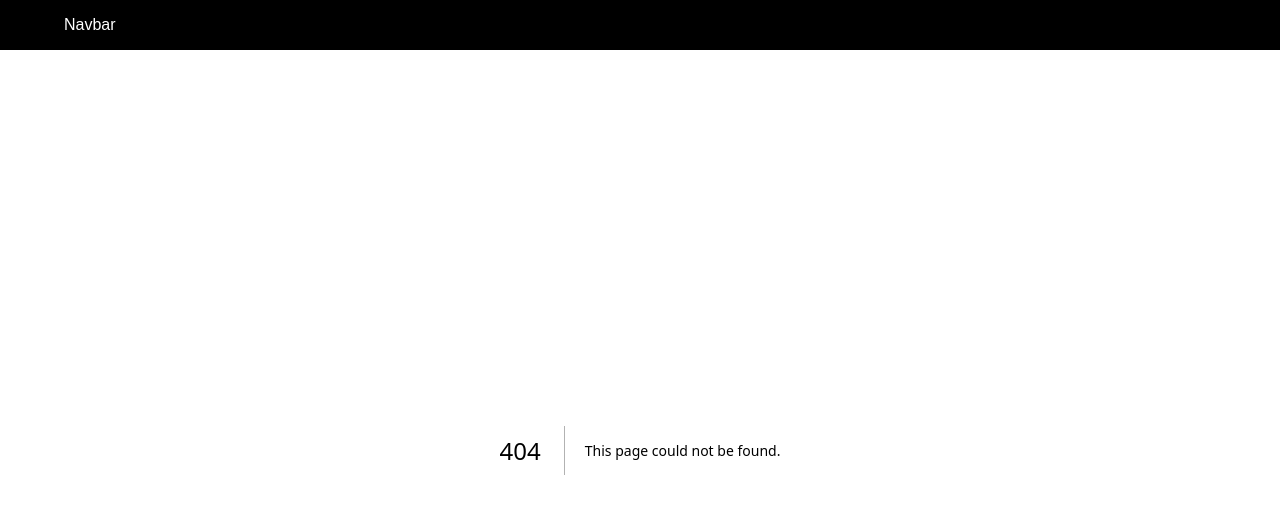
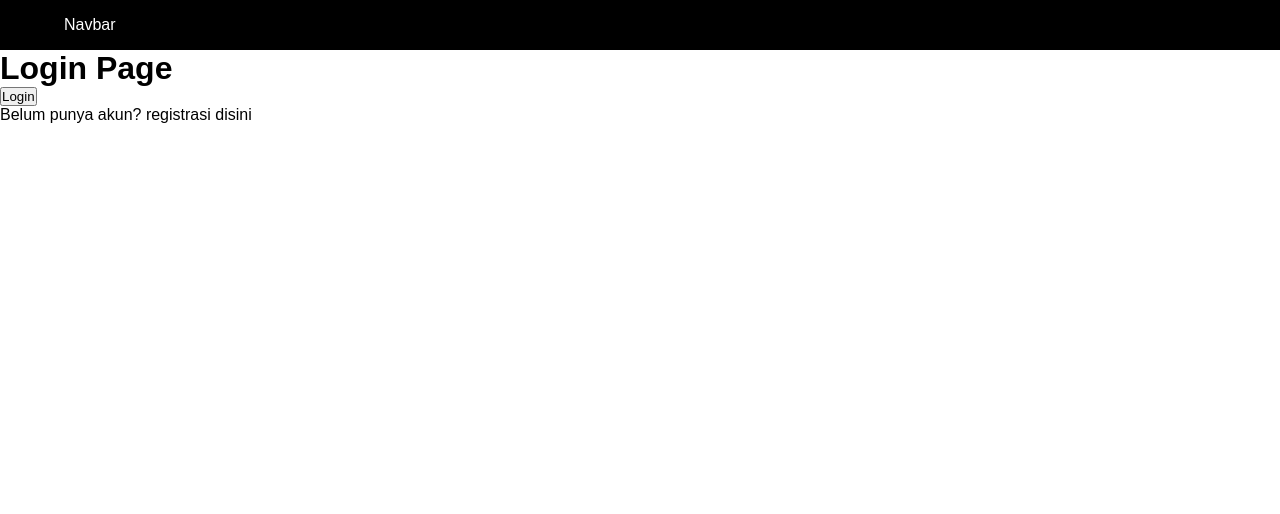
Before and after one commit to HilmanShinichi/NextVip, a Next.js app: page /auth/login in a window 1280 px wide. Before the commit this address had no page. Shown: the top 514 px of the page. Built offline with nearby package versions, Linux system fonts and the light colour scheme.

Commit message:
4LinkNavigation

```diff
--- /dev/null
+++ b/src/pages/auth/login.tsx
@@ -0,0 +1,21 @@
+import React from "react";
+import Link from "next/link";
+import { useRouter } from "next/router";
+
+const LoginPage = () => {
+    const {push, query} = useRouter();
+    const handlerLogin = () => {
+        push("/product");
+    }
+  return (
+    <div>
+      <h1>Login Page</h1>
+      <button onClick={() => handlerLogin()}>Login</button>
+      <p>
+        Belum punya akun? registrasi <Link href={"/auth/register"}>disini</Link>
+      </p>
+    </div>
+  );
+};
+
+export default LoginPage;
```
Also changed, not shown: src/pages/auth/register.tsx (added, +15 -0 lines), src/pages/product/index.tsx (+14 -6 lines), src/pages/shop/[[...slug]].tsx (added, +15 -0 lines).
